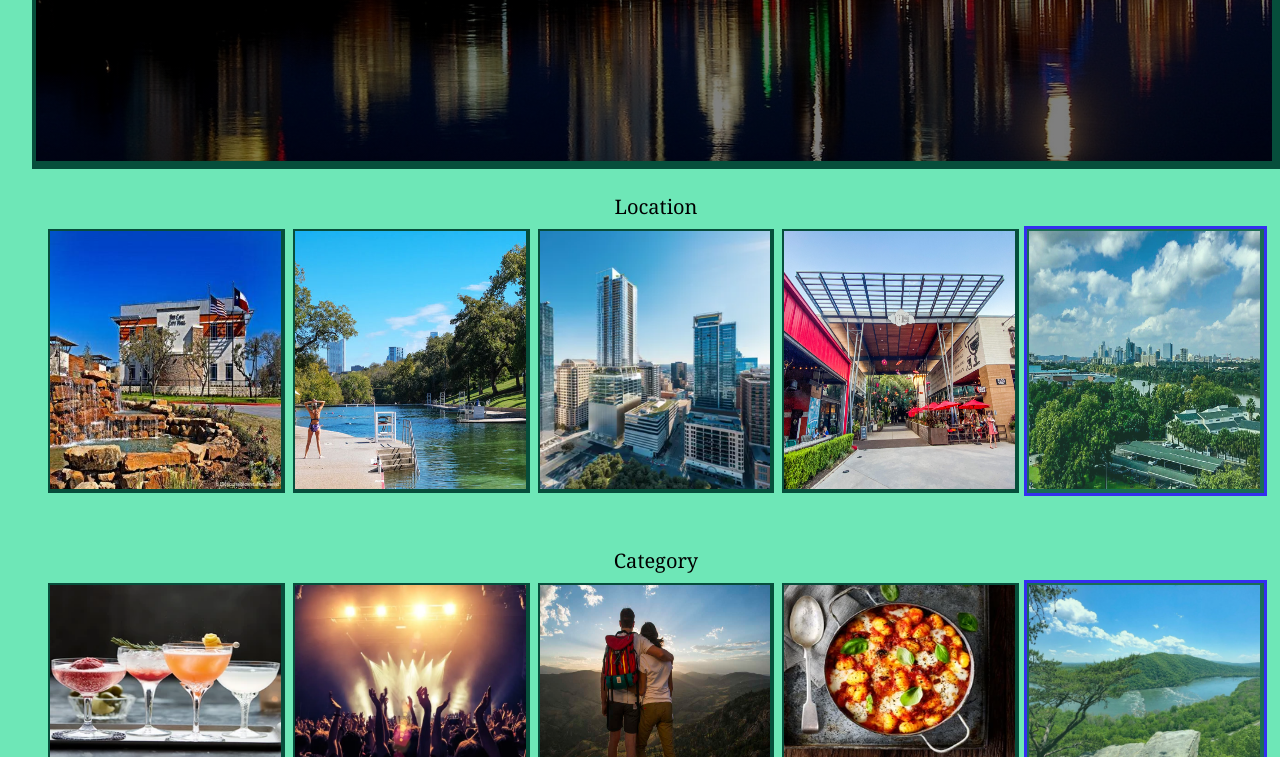
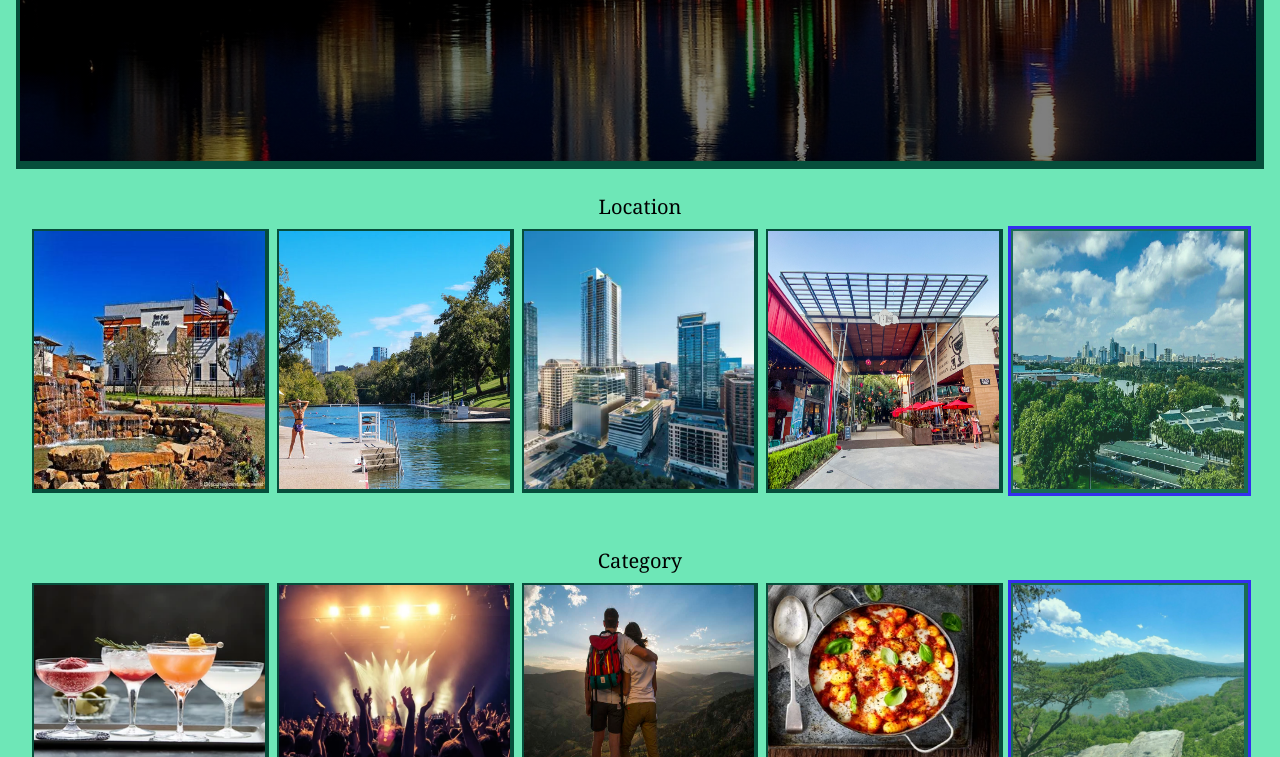
Before and after one commit to JeffryLangford/group-project-1, a plain HTML site: page index.html in a window 1280 px wide. Shown: the part 363-1120 px from the top of the page. Drawn offline with nearby package versions, Linux system fonts and the light colour scheme.

Commit message:
center content

```diff
--- a/index.html
+++ b/index.html
@@ -9,7 +9,7 @@
     <link rel="stylesheet" href="./assets/css/style.css">
     <link rel="stylesheet" href="./assets/css/style-cards.css">
 </head>
-<body class="font-sans bg-green-300 font-serif m-4 p-4 container w-screen">
+<body class="font-sans bg-green-300 font-serif md:my-4 mx-auto p-4 container w-screen">
     <div id="hero" class="hero-image">
         <div class="border-l-4 border-t-4 border-r-8 border-b-8 border-green-900 full">
             <header id="header" class="text-center p-3 mb-3">
```
